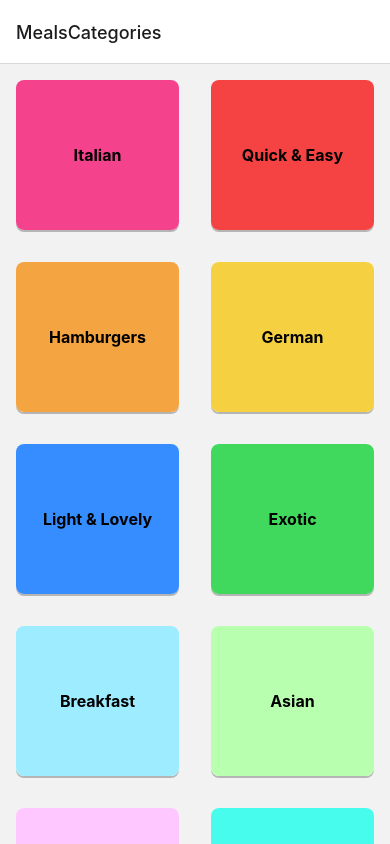
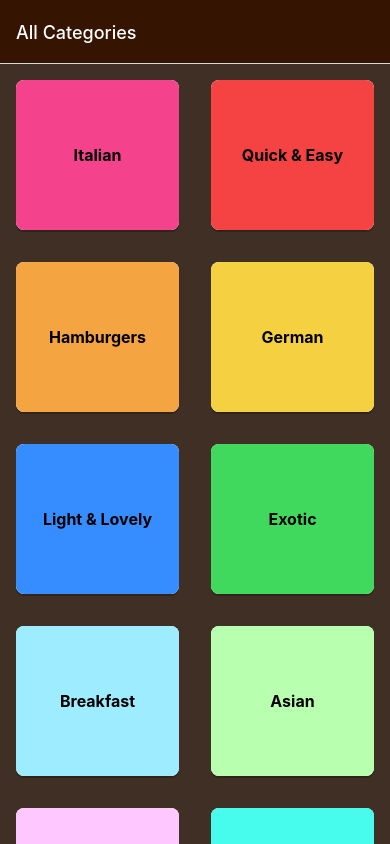
Before and after one commit to shaho1090/meals, a React Native app: screen / in a window 390 px wide. Built offline with nearby package versions, Linux system fonts and the light colour scheme.

Commit message:
lesson: 101, styling screen background using screenOptions and option

```diff
--- a/App.js
+++ b/App.js
@@ -13,9 +13,27 @@
     <>
       <StatusBar style="dark" />
       <NavigationContainer>
-        <Stack.Navigator>
-          <Stack.Screen name="MealsCategories" component={CategoriesScreen} />
-          <Stack.Screen name="MealsOverview" component={MealsOverviewScreeen} />
+        <Stack.Navigator
+          screenOptions={{
+            headerStyle: { backgroundColor: "#351401" },
+            headerTintColor: "white",
+            contentStyle: { backgroundColor: "#3f2f25" },
+          }}
+        >
+          <Stack.Screen
+            name="MealsCategories"
+            component={CategoriesScreen}
+            options={{
+              title: "All Categories",
+            }}
+          />
+          <Stack.Screen
+            name="MealsOverview"
+            component={MealsOverviewScreeen}
+            options={{
+              title: "Meals Overview",
+            }}
+          />
         </Stack.Navigator>
       </NavigationContainer>
     </>
```
